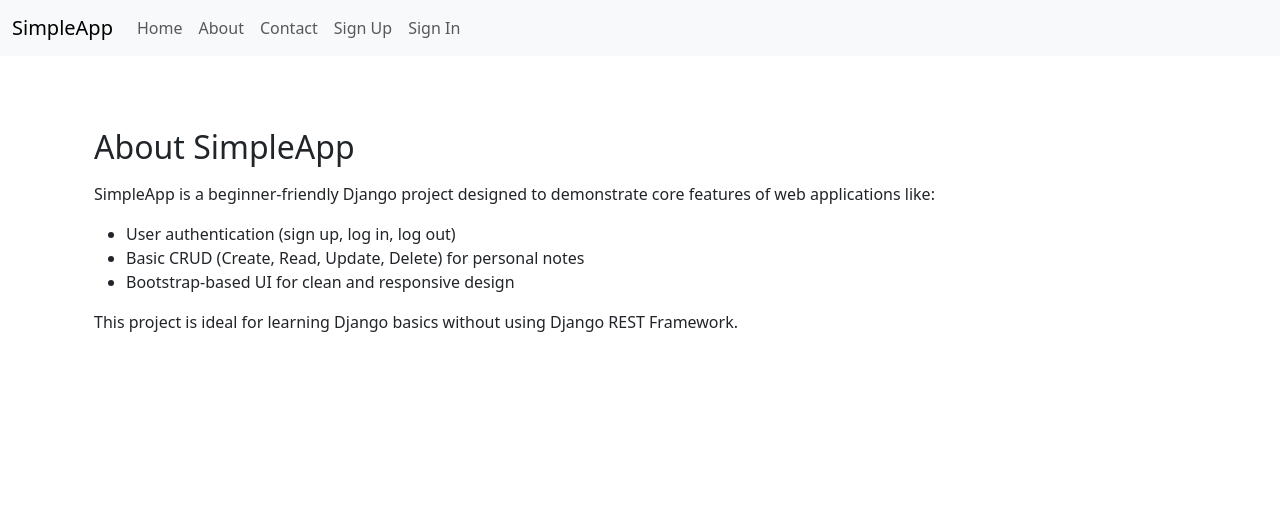
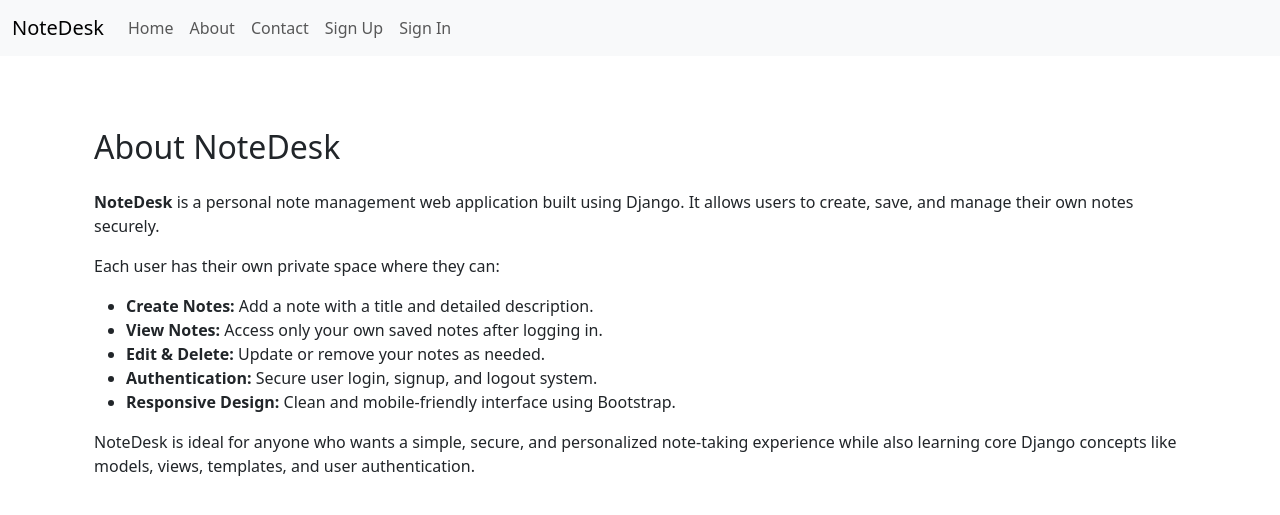
Before and after one commit to SouravRamAnoop/Note_Creation_App, a Django app: page /about/ in a window 1280 px wide. Shown: the top 515 px of the page. Run offline with Django 4.2, Linux system fonts and the light colour scheme.

Commit message:
app name change

```diff
--- a/templates/about.html
+++ b/templates/about.html
@@ -2,15 +2,26 @@
 
 {% block content %}
 <div class="container py-5">
-  <h2>About SimpleApp</h2>
+  <h2 class="mb-4">About NoteDesk</h2>
+
+  <p>
+    <strong>NoteDesk</strong> is a personal note management web application built using Django. It allows users to create, save, and manage their own notes securely.
+  </p>
+
   <p class="mt-3">
-    SimpleApp is a beginner-friendly Django project designed to demonstrate core features of web applications like:
+    Each user has their own private space where they can:
   </p>
+
   <ul class="mt-3">
-    <li>User authentication (sign up, log in, log out)</li>
-    <li>Basic CRUD (Create, Read, Update, Delete) for personal notes</li>
-    <li>Bootstrap-based UI for clean and responsive design</li>
+    <li><strong>Create Notes:</strong> Add a note with a title and detailed description.</li>
+    <li><strong>View Notes:</strong> Access only your own saved notes after logging in.</li>
+    <li><strong>Edit & Delete:</strong> Update or remove your notes as needed.</li>
+    <li><strong>Authentication:</strong> Secure user login, signup, and logout system.</li>
+    <li><strong>Responsive Design:</strong> Clean and mobile-friendly interface using Bootstrap.</li>
   </ul>
-  <p class="mt-3">This project is ideal for learning Django basics without using Django REST Framework.</p>
+
+  <p class="mt-3">
+    NoteDesk is ideal for anyone who wants a simple, secure, and personalized note-taking experience while also learning core Django concepts like models, views, templates, and user authentication.
+  </p>
 </div>
 {% endblock %}
--- a/templates/base.html
+++ b/templates/base.html
@@ -1,13 +1,13 @@
 <!DOCTYPE html>
 <html>
 <head>
-  <title>Simple Django App</title>
+  <title>Note Desk App</title>
   <link href="https://cdn.jsdelivr.net/npm/bootstrap@5.3.0/dist/css/bootstrap.min.css" rel="stylesheet">
 </head>
 <body>
 <nav class="navbar navbar-expand-lg navbar-light bg-light">
   <div class="container-fluid">
-    <a class="navbar-brand" href="/">SimpleApp</a>
+    <a class="navbar-brand" href="/">NoteDesk</a>
     <div class="collapse navbar-collapse">
       <ul class="navbar-nav me-auto">
         <li class="nav-item"><a class="nav-link" href="/">Home</a></li>
```
Also changed, not shown: templates/contact.html (+10 -5 lines), templates/home.html (+6 -4 lines).
